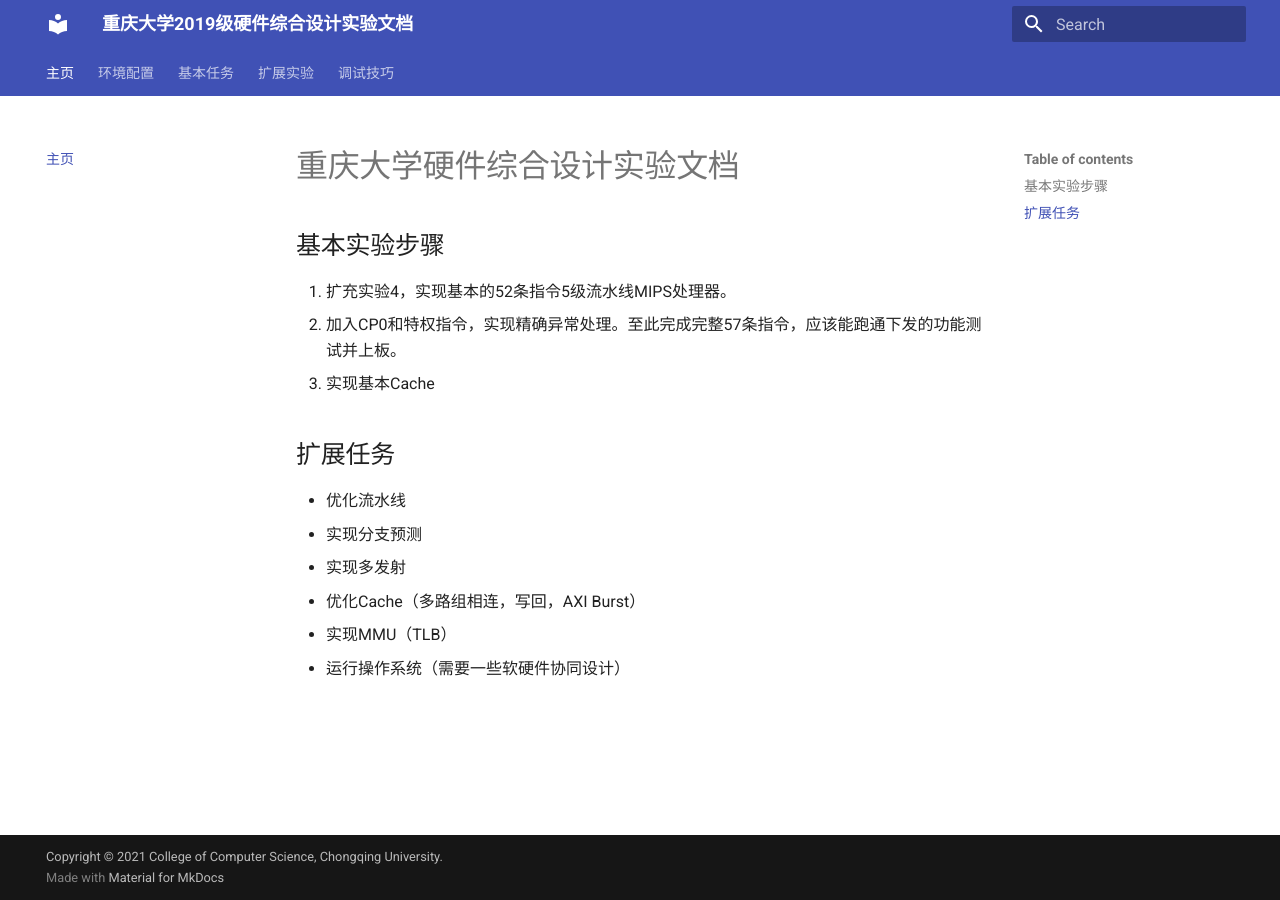
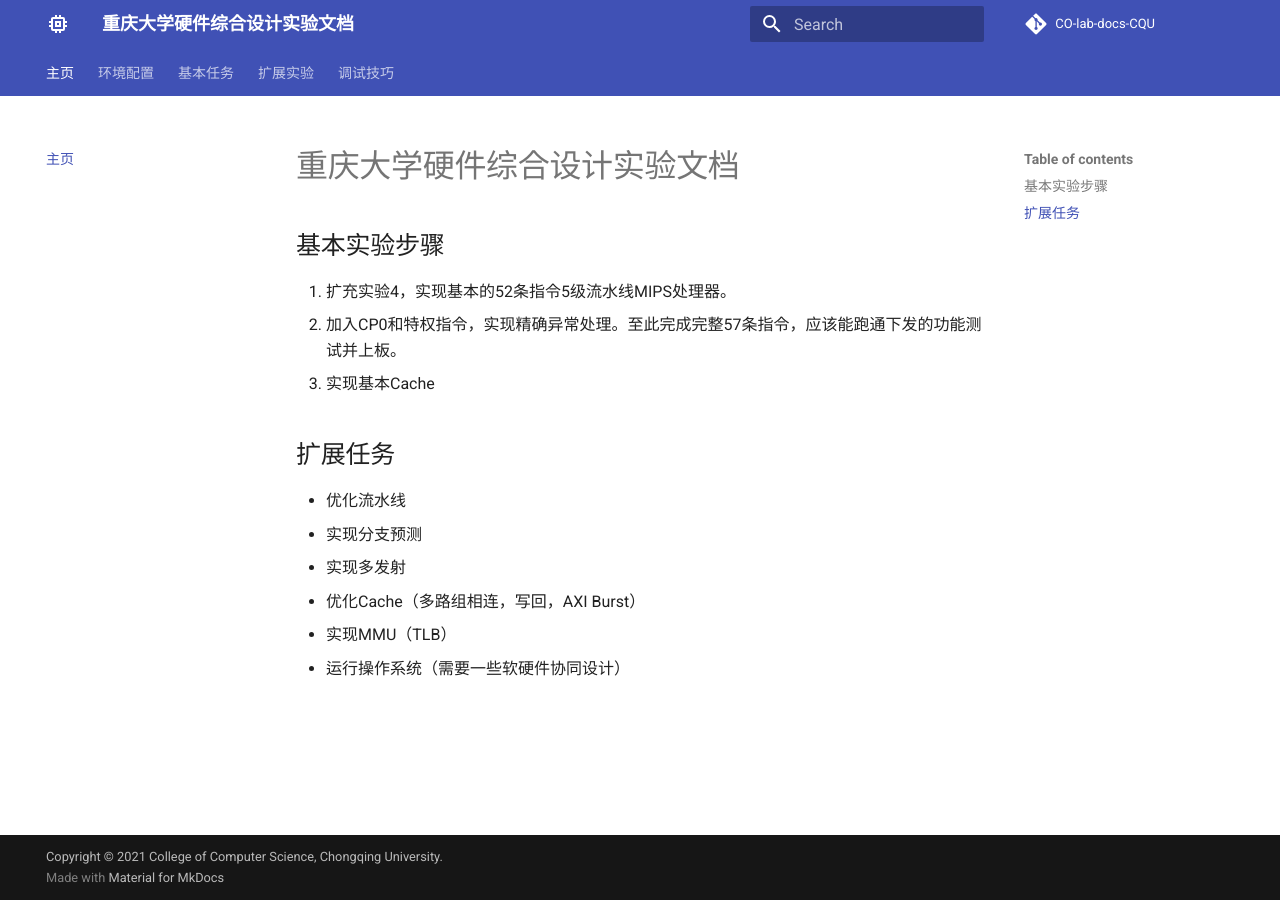
Before and after one commit to CQU-CS-LABs/CO-lab-docs-CQU, an MkDocs documentation site: the page built from docs/index.md, in a window 1280 px wide. Built offline with MkDocs 1.6.1 and Material for MkDocs 9.7.7, drawn with Linux system fonts in a browser that asks for light colours; comment, search, counter and statistics services are not loaded.

Commit message:
add some plugins and change icon

```diff
--- a/mkdocs.yml
+++ b/mkdocs.yml
@@ -1,9 +1,11 @@
-site_name: 重庆大学2019级硬件综合设计实验文档
+site_name: 重庆大学硬件综合设计实验文档
 copyright: 'Copyright &copy; 2021 College of Computer Science, Chongqing University.'
 theme:
   name: material
   features:
     - navigation.tabs
+  icon:
+    logo: material/memory
 nav:
   - 主页: index.md
   - 环境配置:
@@ -23,3 +25,17 @@ nav:
     - LoongArch32: ext/la32.md
   - 调试技巧:
     - 使用波形图: tips/wave_debug.md
+plugins:
+  - search
+  - git-revision-date-localized:
+      fallback_to_build_date: true
+      locale: zh
+  - git-authors:
+      show_contribution: true
+      show_line_count: true
+markdown_extensions:
+  - codehilite:
+      guess_lang: false
+      linenums: true
+repo_name: 'CO-lab-docs-CQU'
+repo_url: 'https://github.com/cyyself/CO-lab-docs-CQU'
--- /dev/null
+++ b/requirements.txt
@@ -0,0 +1,4 @@
+mkdocs==1.2.2
+mkdocs-material==7.2.5
+mkdocs-git-revision-date-localized-plugin==0.9.2
+mkdocs-git-authors-plugin==0.4.1
```
Also changed, not shown: README.md (+1 -1 lines), 1 other file.
